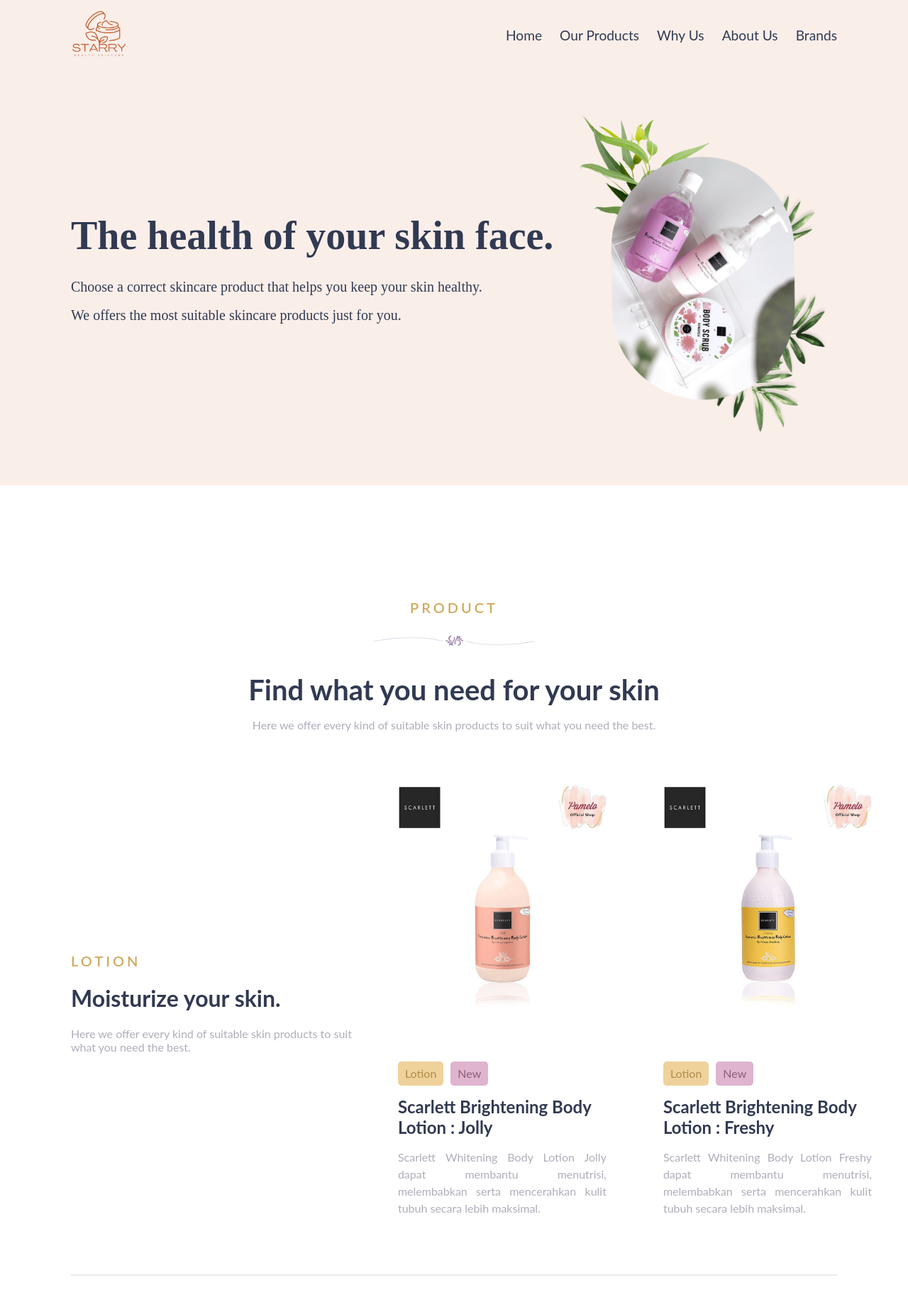
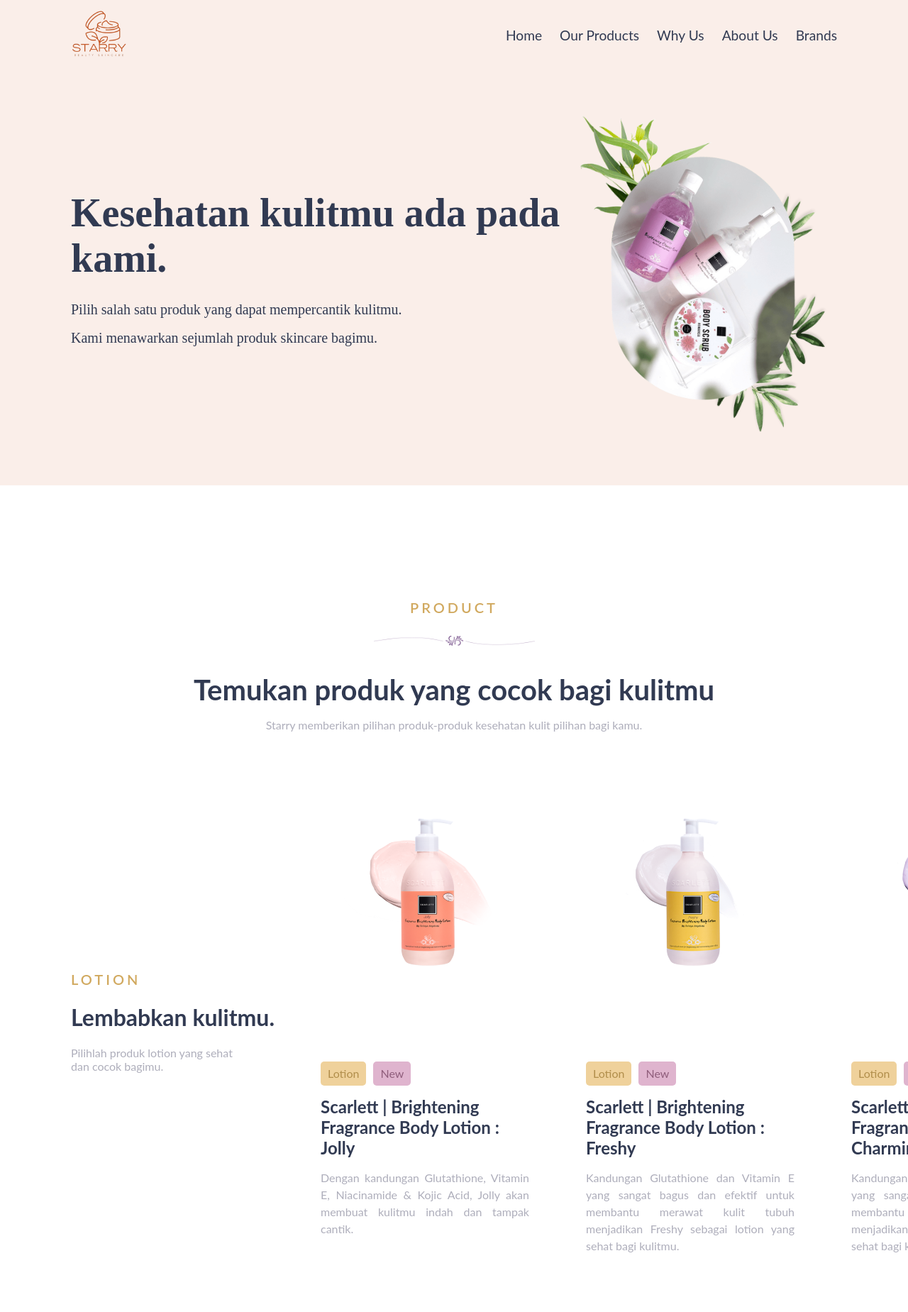
Before and after one commit to LordStarship/Web-Starry, a PHP site: page / in a window 1280 px wide. Shown: the top 1849 px of the page at 71% size. Run offline with PHP 8.4, Linux system fonts and the light colour scheme; some web fonts are replaced.

Commit message:
finishing, Indonesian text, UTS commit

```diff
--- a/assets/css/style.css
+++ b/assets/css/style.css
@@ -424,16 +424,14 @@
 }
 
 .sponsors{
-    width: 20%;
-    margin-right: 50px;
+    width: 100%;
     display: flex;
     align-items: center;
     justify-content: center;
 }
 
 .sponsors img{
-    width: 80%;
-    padding-left: 920px;
+    width: 10%;
 }
 
 /* ================================================================ */
--- a/index.html
+++ b/index.html
@@ -26,8 +26,8 @@
         <div id="home">
             <div class="flex-container animate2">
                 <div class="flex-col">
-                    <h1 class="fs-7xl">The health of your skin face.</h1>
-                    <p class="fs-md">Choose a correct skincare product that helps you keep your skin healthy. <br>We offers the most suitable skincare products just for you.</p>
+                    <h1 class="fs-7xl">Kesehatan kulitmu ada pada kami.</h1>
+                    <p class="fs-md">Pilih salah satu produk yang dapat mempercantik kulitmu.<br>Kami menawarkan sejumlah produk skincare bagimu.</p>
                 </div>
 
                 <img src="assets/img/gambar2.png" class="img-fluid animate-img" />
@@ -38,19 +38,19 @@
             <div class="flex-container flex-col centered animate">
                 <p class="fs-md primary-text section-bar">PRODUCT</p>
                 <hr class="custom" />
-                <h1 class="fs-4xl">Find what you need for your skin</h1>
-                <p class="fs-sm disabled-text">Here we offer every kind of suitable skin products to suit what you need the best.</p>
+                <h1 class="fs-4xl">Temukan produk yang cocok bagi kulitmu</h1>
+                <p class="fs-sm disabled-text">Starry memberikan pilihan produk-produk kesehatan kulit pilihan bagi kamu.</p>
             </div>
 
             <div id="product-lotion" class="scrollable-x animate">
                 <div class="desc">
                     <p class="fs-md primary-text section-bar">LOTION</p>
-                    <h1 class="fs-2xl">Moisturize your skin.</h1>
-                    <p class="fs-sm disabled-text">Here we offer every kind of suitable skin products to suit <br>what you need the best.</p>
+                    <h1 class="fs-2xl">Lembabkan kulitmu.</h1>
+                    <p class="fs-sm disabled-text">Pilihlah produk lotion yang sehat<br>dan cocok bagimu.</p>
                 </div>
 
                 <div class="product-box">
-                    <img class="img-fluid" src="assets/img/lotion1.jpeg">
+                    <img class="img-fluid" src="assets/img/lotion1.png">
 
                     <div class="product-desc">
                         <div class="wrap-content">
@@ -63,14 +63,14 @@
                                 </p>
                             </div>
 
-                            <h3 class="fs-lg">Scarlett Brightening Body Lotion : Jolly</h3>
-                            <p class="fs-sm disabled-text">Scarlett Whitening Body Lotion Jolly dapat membantu menutrisi, melembabkan serta mencerahkan kulit tubuh secara lebih maksimal.</p>
+                            <h3 class="fs-lg">Scarlett | Brightening Fragrance Body Lotion : Jolly</h3>
+                            <p class="fs-sm disabled-text">Dengan kandungan Glutathione, Vitamin E, Niacinamide & Kojic Acid, Jolly akan membuat kulitmu indah dan tampak cantik.</p>
                         </div>
                     </div>
                 </div>
 
                 <div class="product-box">
-                    <img class="img-fluid" src="assets/img/lotion2.jpeg">
+                    <img class="img-fluid" src="assets/img/lotion2.png">
 
                     <div class="product-desc">
                         <div class="wrap-content">
@@ -83,14 +83,14 @@
                                 </p>
                             </div>
 
-                            <h3 class="fs-lg">Scarlett Brightening Body Lotion : Freshy</h3>
-                            <p class="fs-sm disabled-text">Scarlett Whitening Body Lotion Freshy dapat membantu menutrisi, melembabkan serta mencerahkan kulit tubuh secara lebih maksimal.</p>
+                            <h3 class="fs-lg">Scarlett | Brightening Fragrance Body Lotion : Freshy</h3>
+                            <p class="fs-sm disabled-text">Kandungan Glutathione dan Vitamin E yang sangat bagus dan efektif untuk membantu merawat kulit tubuh menjadikan Freshy sebagai lotion yang sehat bagi kulitmu.</p>
                         </div>
                     </div>
                 </div>
 
                 <div class="product-box">
-                    <img class="img-fluid" src="assets/img/lotion3.jpeg">
+                    <img class="img-fluid" src="assets/img/lotion3.png">
 
                     <div class="product-desc">
                         <div class="wrap-content">
@@ -103,14 +103,14 @@
                                 </p>
                             </div>
 
-                            <h3 class="fs-lg">Scarlett Brightening Body Lotion : Charming</h3>
-                            <p class="fs-sm disabled-text">Scarlett Whitening Body Lotion Charming dapat membantu menutrisi, melembabkan serta mencerahkan kulit tubuh secara lebih maksimal.</p>
+                            <h3 class="fs-lg">Scarlett | Brightening Fragrance Body Lotion : Charming</h3>
+                            <p class="fs-sm disabled-text">Kandungan Glutathione dan Vitamin E yang sangat bagus dan efektif untuk membantu merawat kulit tubuh menjadikan Charming sebagai lotion yang sehat bagi kulitmu.</p>
                         </div>
                     </div>
                 </div>
 
                 <div class="product-box">
-                    <img class="img-fluid" src="assets/img/lotion4.jpeg">
+                    <img class="img-fluid" src="assets/img/lotion4.png">
 
                     <div class="product-desc">
                         <div class="wrap-content">
@@ -123,8 +123,8 @@
                                 </p>
                             </div>
 
-                            <h3 class="fs-lg">Scarlett Brightening Body Lotion : Fantasia</h3>
-                            <p class="fs-sm disabled-text">Scarlett Whitening Body Lotion Fantasia dapat membantu menutrisi, melembabkan serta mencerahkan kulit tubuh secara lebih maksimal.</p>
+                            <h3 class="fs-lg">Scarlett | Brightening Fragrance Body Lotion : Fantasia</h3>
+                            <p class="fs-sm disabled-text">Dengan kandungan Glutathione, Vitamin E, Niacinamide & Kojic Acid, Fantasia akan membuat kulitmu indah dan tampak cantik.</p>
                         </div>
                     </div>
                 </div>
@@ -135,8 +135,8 @@
             <div id="product-serum" class="scrollable-x animate">
                 <div class="desc">
                     <p class="fs-md primary-text section-bar">SERUM</p>
-                    <h1 class="fs-2xl">Keeps your skin hydrated.</h1>
-                    <p class="fs-sm disabled-text">Here we offer every kind of suitable skin products to suit <br>what you need the best.</p>
+                    <h1 class="fs-2xl">Pertahankan kecantikan kulitmu.</h1>
+                    <p class="fs-sm disabled-text">Pilihlah produk serum yang cocok<br>dan aman bagi kulitmu.</p>
                 </div>
 
                 <div class="product-box">
@@ -153,8 +153,8 @@
                                 </p>
                             </div>
 
-                            <h3 class="fs-lg">Serum – Niacinamide 5% Beta Glucan 7 Phyto Extract</h3>
-                            <p class="fs-sm disabled-text">Description</p>
+                            <h3 class="fs-lg">Scarlett | Serum – Niacinamide 5% Beta Glucan 7 Phyto Extract</h3>
+                            <p class="fs-sm disabled-text">Kandungan Niacinamide 5%, Beta Glucan, 7 Phyto Extracts, Tego Cosmo C100 (Creatine), dan Allantoi pada serum ini memberikan manfaat yang banyak seperti melembabkan kulit dan mencegah noda hitam pada kulit.</p>
                         </div>
                     </div>
                 </div>
@@ -173,8 +173,8 @@
                                 </p>
                             </div>
 
-                            <h3 class="fs-lg">Body Serum – Happy</h3>
-                            <p class="fs-sm disabled-text">Description</p>
+                            <h3 class="fs-lg">Scarlett | Body Serum – Happy</h3>
+                            <p class="fs-sm disabled-text">Body Serum Happy dapat mencerahkan kulit dengan bantuan dari Glutathione + Niacinamide + Glycolic Acid yang dapat menjadikan kulit tampak lebih mulus dan mengangkat sel-sel mati pada kulit.</p>
                         </div>
                     </div>
                 </div>
@@ -193,8 +193,8 @@
                                 </p>
                             </div>
 
-                            <h3 class="fs-lg">Serum – Brightly Ever After</h3>
-                            <p class="fs-sm disabled-text">Description</p>
+                            <h3 class="fs-lg">Scarlett | Serum – Brightly Ever After</h3>
+                            <p class="fs-sm disabled-text">Kandungan Phyto Whitening, Glutathione, Vitamin C, Niacinamide dan Lavender Wate pada Brightly Ever After membantu menghilangkan minyak pada muka dan memudarkan noda di wajah.</p>
                         </div>
                     </div>
                 </div>
@@ -213,8 +213,8 @@
                                 </p>
                             </div>
 
-                            <h3 class="fs-lg">Serum – Skin Smoothing Retinol Serum</h3>
-                            <p class="fs-sm disabled-text">Description</p>
+                            <h3 class="fs-lg">Scarlett | Serum – Skin Smoothing Retinol Serum</h3>
+                            <p class="fs-sm disabled-text">Skin Smoothing Retinol Serum mengandung Encapsulated Retinol, Pomegranate Extract, Hexapeptide-8, Allantoin dan Vitamin C yang berguna untuk memperbaiki tekstur kulit dan menyamarkan kerutan pada wajah.</p>
                         </div>
                     </div>
                 </div>
@@ -233,8 +233,9 @@
                                 </p>
                             </div>
 
-                            <h3 class="fs-lg">Deep Hydration Firming Eye Serum – Age Delay Series</h3>
-                            <p class="fs-sm disabled-text">Description</p>
+                            <h3 class="fs-lg">Scarlett | Deep Hydration Firming Eye Serum – Age Delay Series</h3>
+                            <p class="fs-sm disabled-text">Kandungan Marine Post Biotic, Tranexamic Acid, Tetrapeptide-5, Hyaluronic Acid Booster, Bifida Ferment Lysate, Triple Ceramide Compiex, Bio Plavita, dan Allantoin membuat kerutan pada wajah menjadi samar dan merawat elastisitas kulit di sekitar mata.
+                            </p>
                         </div>
                     </div>
                 </div>
@@ -253,8 +254,8 @@
                                 </p>
                             </div>
 
-                            <h3 class="fs-lg">Serum – Glowtening</h3>
-                            <p class="fs-sm disabled-text">Description</p>
+                            <h3 class="fs-lg">Scarlett | Serum – Glowtening</h3>
+                            <p class="fs-sm disabled-text">Kandungan Tranexamide Acid, Niacinamide, Aloe Vera Extract, Allantoin, Licorice Extract, Calendula Oil, Geranium Oil, dan Olive Oil membuat wajahmu menjadi glowing dan tampil lebih bersinar.</p>
                         </div>
                     </div>
                 </div>
@@ -273,8 +274,8 @@
                                 </p>
                             </div>
 
-                            <h3 class="fs-lg">Hyalu B5 + Reishi Mushroom & Bifida Serum – Age Delay Series</h3>
-                            <p class="fs-sm disabled-text">Description</p>
+                            <h3 class="fs-lg">Scarlett | Hyalu B5 + Reishi Mushroom & Bifida Serum – Age Delay Series</h3>
+                            <p class="fs-sm disabled-text">Serum yang mengandung Allantoin, 4D Hyaluronic Acid, Black Gingseng Water, Calendula Flower Extract, Camellia Leaf Extract, dan Licorice Root Extract ini melindungi kulit dari sinar UV dan membantu merawat elastisitas kulit.</p>
                         </div>
                     </div>
                 </div>
@@ -293,8 +294,8 @@
                                 </p>
                             </div>
 
-                            <h3 class="fs-lg">Serum – Acne</h3>
-                            <p class="fs-sm disabled-text">Description</p>
+                            <h3 class="fs-lg">Scarlett | Serum – Acne</h3>
+                            <p class="fs-sm disabled-text">Kandungan Tea Tree Leaf Water, Salicylic Acid, Jeju Centella Asiatica, Liquorice Extract dan Vitamin C membantu mengobati jerawat pada muka serta mencerahkan kulit dan mengontrol minyak pada kulit.</p>
                         </div>
                     </div>
                 </div>
@@ -308,12 +309,12 @@
 
                 <div class="flex-container">
                     <div>
-                        <h1 class="fs-8xl">Natural Skincare Purity for Every Skin</h1>
+                        <h1 class="fs-8xl">Skincare Alami yang Sehat bagi Kulitmu</h1>
                         <img class="img-fluid" src="assets/img/gambar4.jpg">
                     </div>
                     <div>
                         <img class="img-fluid" src="assets/img/gambar3.jpg">
-                        <p>We provide cosmetics and skincare products made with 100% natural ingredients. We also provide supreme quality and service and only deliver qualified products for your skincare needs.</p>
+                        <p>Starry menawarkan sejumlah produk skincare ternama yang terpercaya dan aman untuk semua orang. Kami telah berpengalaman di bidang reseller dan dapat memberikan solusi terbaik bagi kesehatan kulitmu.</p>
                     </div>
                 </div>
             </div>
@@ -336,8 +337,8 @@
                     <div>
                         <hr class="custom2" />
 
-                        <h1 class="fs-6xl">We are Starry.</h1>
-                        <p class="fs-md disabled-text">We are a reseller store based in Pontianak, Indonesia that will provide you with the best quality available for any skincare product with the lowest price. We have years of experience to offer.</p>
+                        <h1 class="fs-6xl">Kami adalah Starry.</h1>
+                        <p class="fs-md disabled-text">Kami adalah sebuah tim reseller yang terletak di Pontianak, Kalimantan Barat yang mempunyai pengalaman bertahun-tahun dalam menjadi reseller dan dapat memastikan setiap konsumen mendapatkan produk yang dibutuhkan.</p>
                     </div>
                 </div>
             </div>
@@ -348,7 +349,7 @@
                 <p class="fs-md primary-text section-bar">OUR BRANDS</p>
                 <hr class="custom" />
             </div>
-            <div id="collaborator" class="scrollable-x">
+            <div id="collaborator">
                 <div class="sponsors">
                     <img class="img-fluid" src="assets/img/icon1.png">
                 </div>
```
Also changed, not shown: assets/img/lotion1.jpeg (deleted), assets/img/lotion1.png (added), assets/img/lotion2.jpeg (deleted), assets/img/lotion2.png (added), assets/img/lotion3.jpeg (deleted), assets/img/lotion3.png (added), assets/img/lotion4.jpeg (deleted), assets/img/lotion4.png (added).
